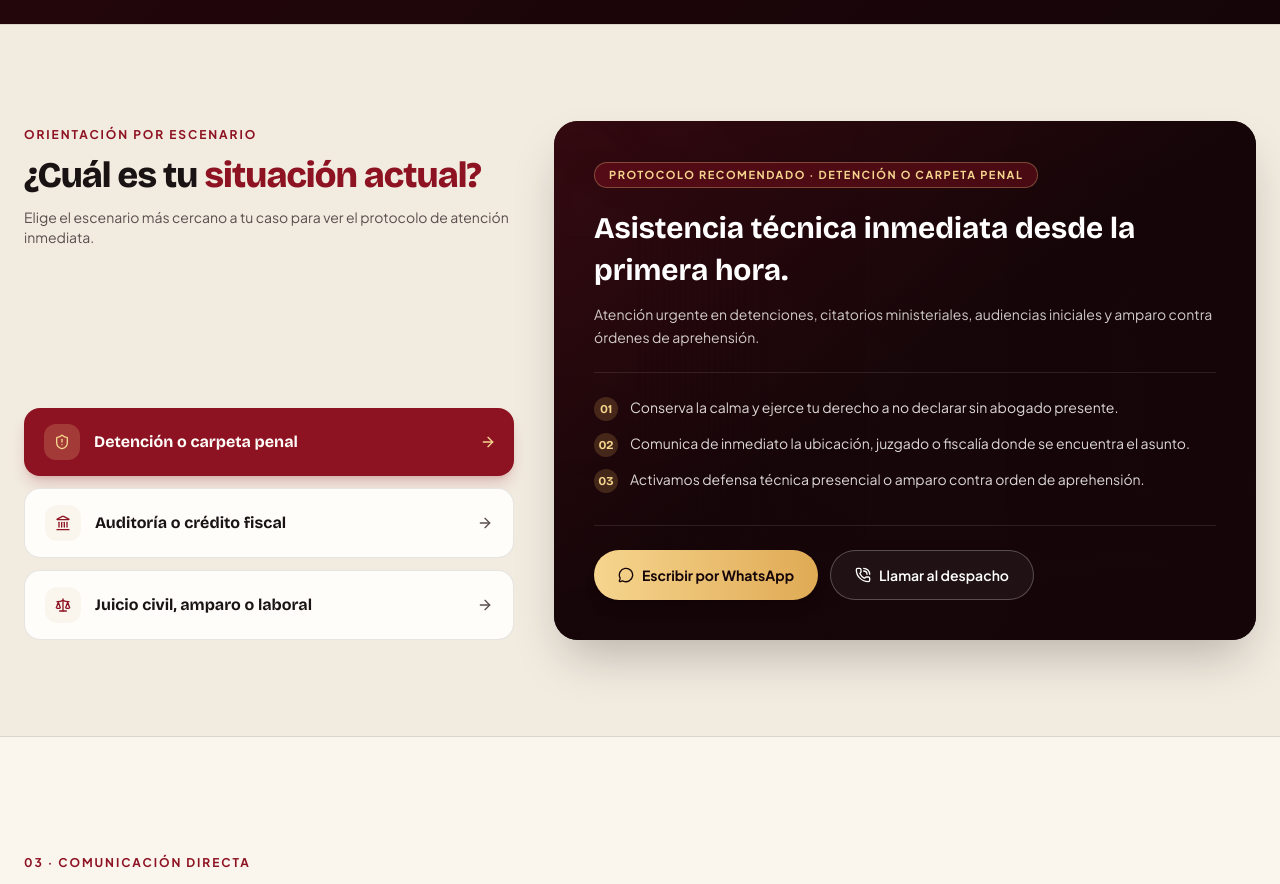
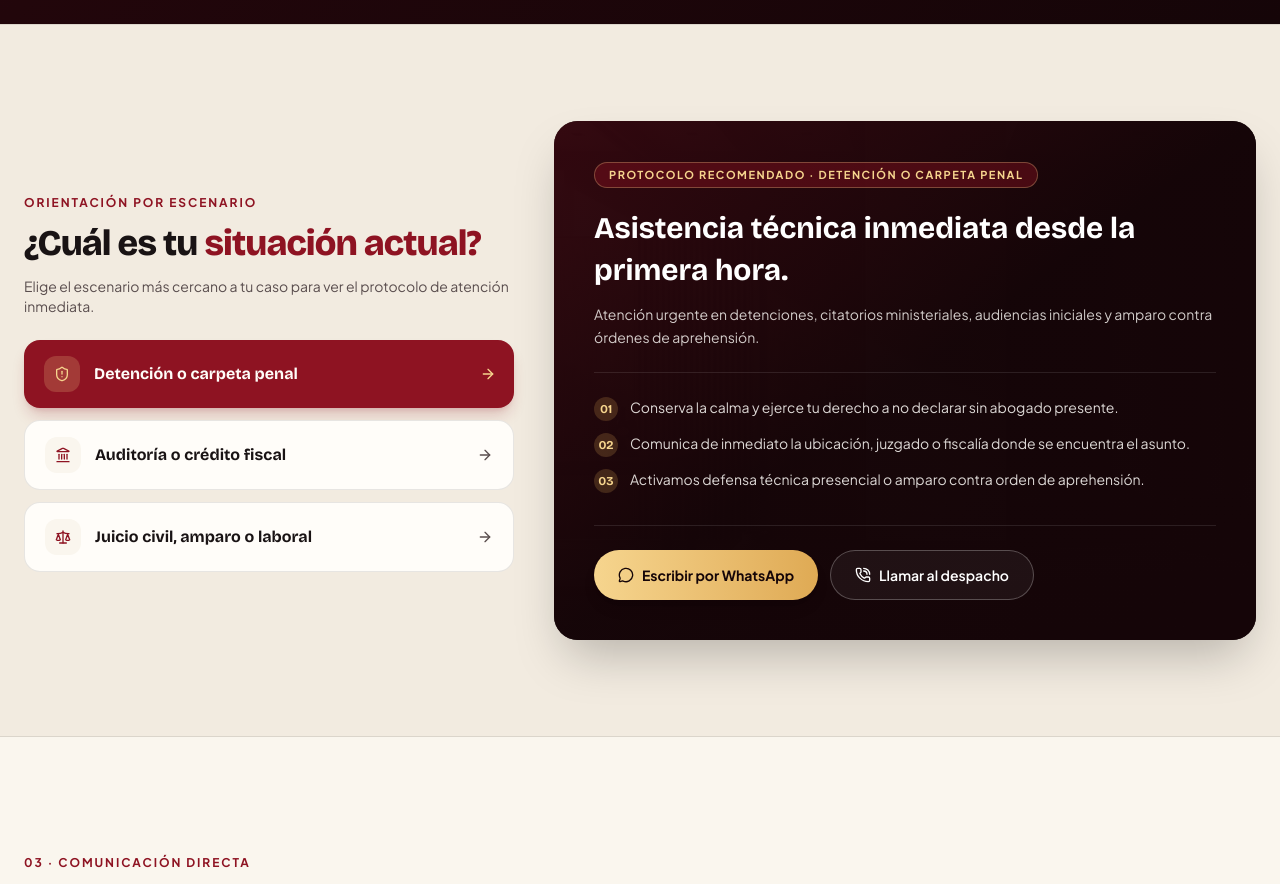
Before and after one commit to ronaldoleon214-lang/bufetedeabogados, a React (Vite) app: page / in a window 1280 px wide. Shown: the part 2860-3744 px from the top of the page. Built offline with nearby package versions, Linux system fonts and the light colour scheme.

Commit message:
Fix vertical spacing gap in UrgencySection left column

```diff
--- a/src/components/UrgencySection.jsx
+++ b/src/components/UrgencySection.jsx
@@ -46,9 +46,9 @@ export default function UrgencySection() {
   return (
     <section className="relative overflow-hidden bg-[#F2EBE0] py-20 lg:py-24 border-y border-[#191314]/10">
       <div className="mx-auto max-w-7xl px-6">
-        <div className="grid gap-10 lg:grid-cols-12 lg:items-stretch">
+        <div className="grid gap-10 lg:grid-cols-12 lg:items-center">
           {/* Columna izquierda: Título + selector de escenarios */}
-          <div className="lg:col-span-5 flex flex-col justify-between">
+          <div className="lg:col-span-5 flex flex-col gap-6">
             <div>
               <span className="text-xs font-bold uppercase tracking-[0.16em] text-[#8E1322]">
                 Orientación por escenario
@@ -62,7 +62,7 @@ export default function UrgencySection() {
               </p>
             </div>
 
-            <div className="mt-8 space-y-3">
+            <div className="space-y-3">
               {URGENCY_SCENARIOS.map((item) => {
                 const isSelected = item.id === activeId;
                 const Icon = SCENARIO_META[item.id].icon;
```
